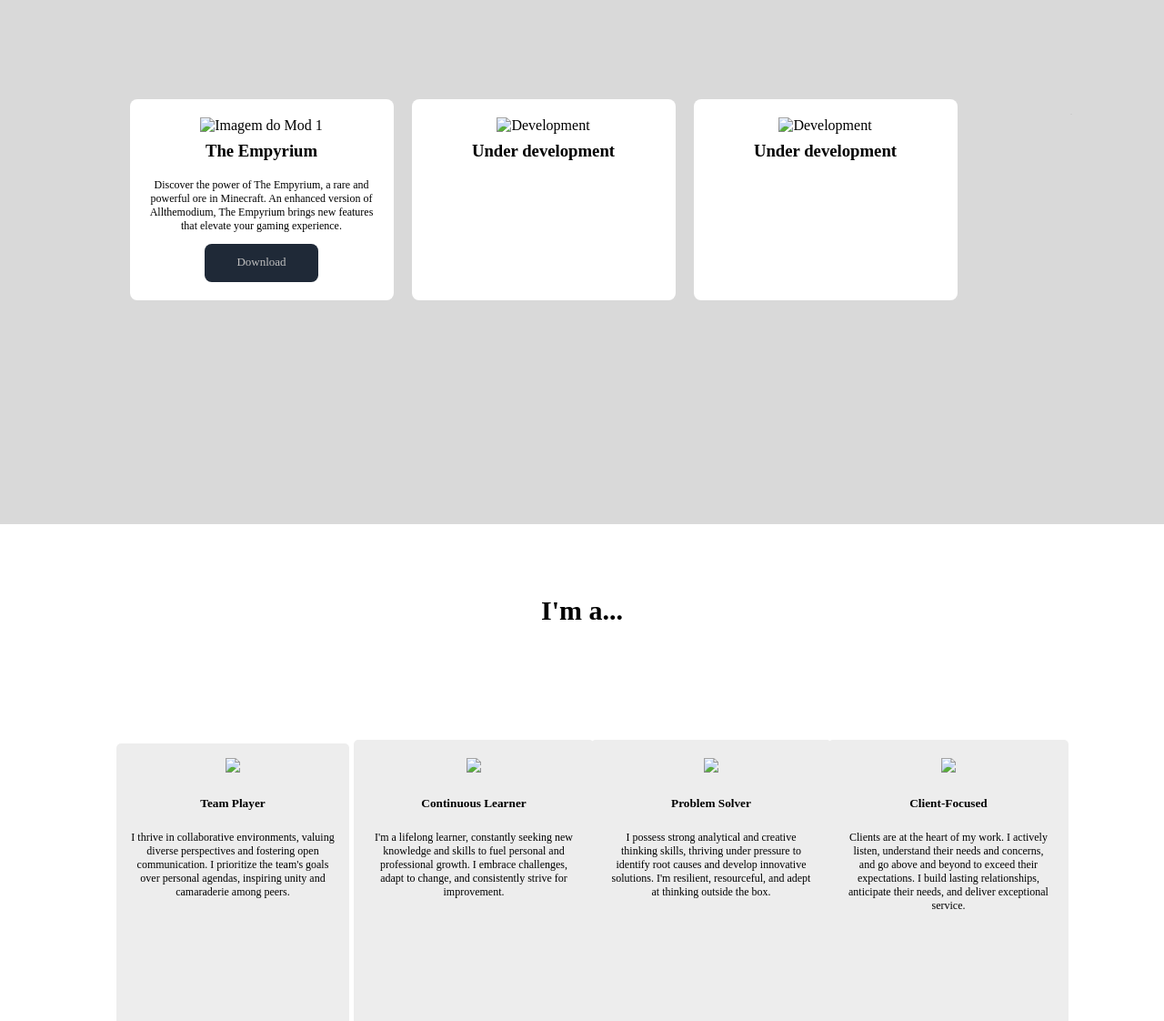
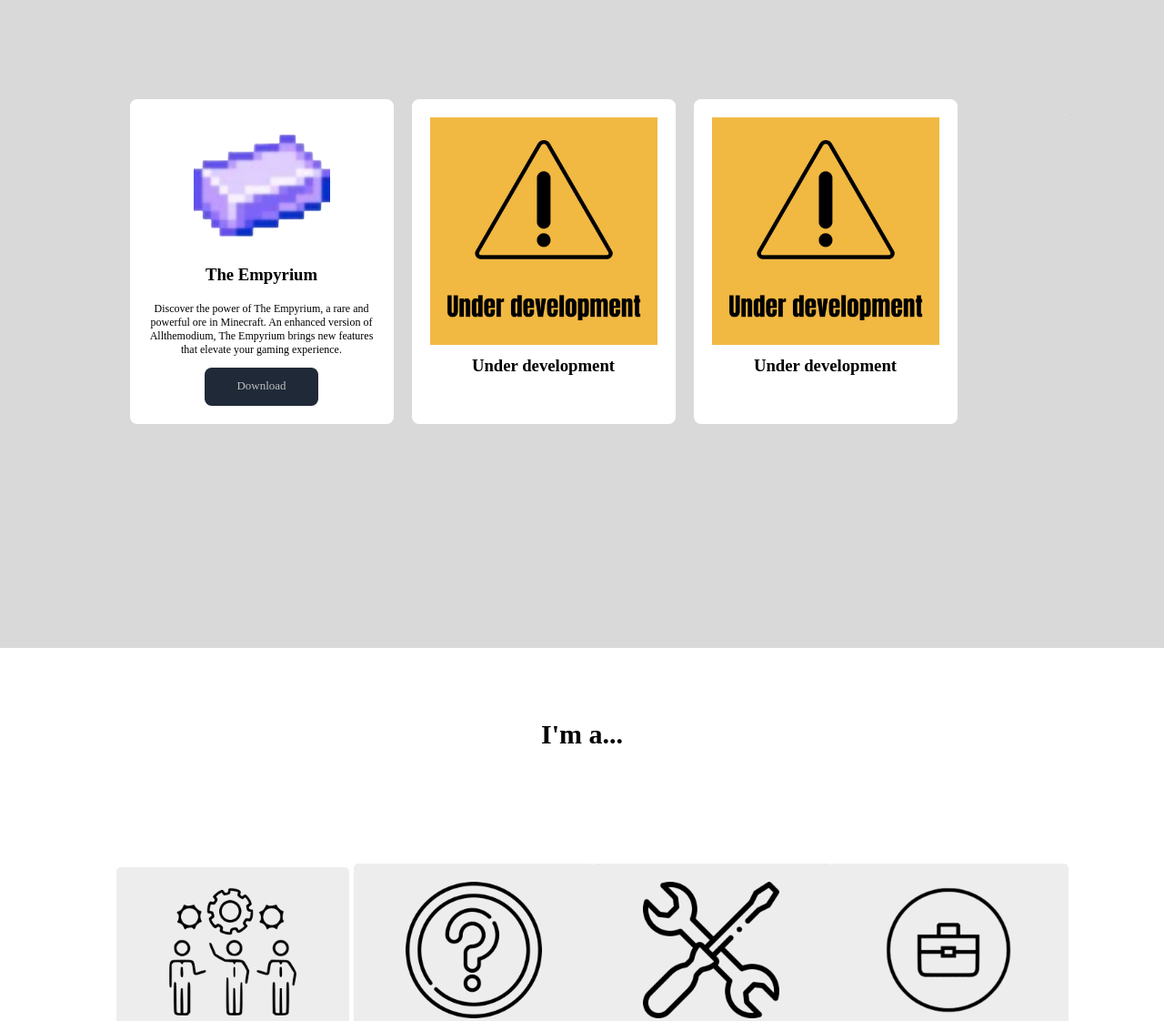
Before and after one commit to NotTryMitO/ntm-mods, a plain HTML site: page index.html in a window 1280 px wide. Shown: the part 880-2002 px from the top of the page at 91% size. Drawn offline with nearby package versions, Linux system fonts and the light colour scheme; files that its build step writes are made by us from their sources; files whose address does not match are found by name; a web font is replaced by a local one.

Commit message:
Update index.html

```diff
--- a/index.html
+++ b/index.html
@@ -4,8 +4,8 @@
     <meta charset="UTF-8">
     <meta name="viewport" content="width=device-width, initial-scale=1">
     <title>NTM MODS</title>
-    <link rel="stylesheet" href="/assets/css/index.css">
-    <link rel="icon" href="/assets/images/favicon.png" type="image/png">
+    <link rel="stylesheet" href="index.css">
+    <link rel="icon" href="favicon.png" type="image/png">
 </head>
 <body>
 </body>
@@ -33,7 +33,7 @@
   <div class="containerport">
     <div class="row2">
       <div class="mod">
-        <img src="/assets/images/mod1.png" alt="Imagem do Mod 1">
+        <img src="mod1.png" alt="Imagem do Mod 1">
         <h3 class='title'>The Empyrium</h3>
         <p class='description'> Discover the power of The Empyrium, a rare and powerful ore in Minecraft. An enhanced version of Allthemodium, The Empyrium brings new features that elevate your gaming experience.</p>
         <button>
@@ -43,12 +43,12 @@
         </button>
       </div>
       <div class="mod2">
-        <img src="/assets/images/em-desenvolvimento.png" alt="Development">
+        <img src="em-desenvolvimento.png" alt="Development">
         <h3>Under development</h3>
         <p></p>
     </div>
     <div class="mod3">
-        <img src="/assets/images/em-desenvolvimento.png" alt="Development">
+        <img src="em-desenvolvimento.png" alt="Development">
         <h3>Under development</h3>
         <p></p>
     </div>
@@ -75,22 +75,22 @@
   <h4 class="titulome">I'm a...</h4>
   <div class="containerme">
       <div class="TeamPlayer">
-      <img src="/assets/images/teamplayer.png" class="img">
+      <img src="teamplayer.png" class="img">
       <h5>Team Player</h5>
       <p class="description">I thrive in collaborative environments, valuing diverse perspectives and fostering open communication. I prioritize the team's goals over personal agendas, inspiring unity and camaraderie among peers.</p>
     </div>
     <div class="ContinuousLearner">
-      <img src="/assets/images/continuouslearner.png" class="img">
+      <img src="continuouslearner.png" class="img">
       <h5>Continuous Learner</h5>
       <p class="description">I'm a lifelong learner, constantly seeking new knowledge and skills to fuel personal and professional growth. I embrace challenges, adapt to change, and consistently strive for improvement.</p>
     </div>
     <div class="ProblemSolver">
-      <img src="/assets/images/problemsolver.png" class="img">
+      <img src="problemsolver.png" class="img">
       <h5>Problem Solver</h5>
       <p class="description">I possess strong analytical and creative thinking skills, thriving under pressure to identify root causes and develop innovative solutions. I'm resilient, resourceful, and adept at thinking outside the box.</p>
     </div>
     <div class="client-focused">
-      <img src="/assets/images/client-focused.png" class="img">
+      <img src="client-focused.png" class="img">
       <h5>Client-Focused</h5>
       <p class="description">Clients are at the heart of my work. I actively listen, understand their needs and concerns, and go above and beyond to exceed their expectations. I build lasting relationships, anticipate their needs, and deliver exceptional service.</p>
     </div>
```
